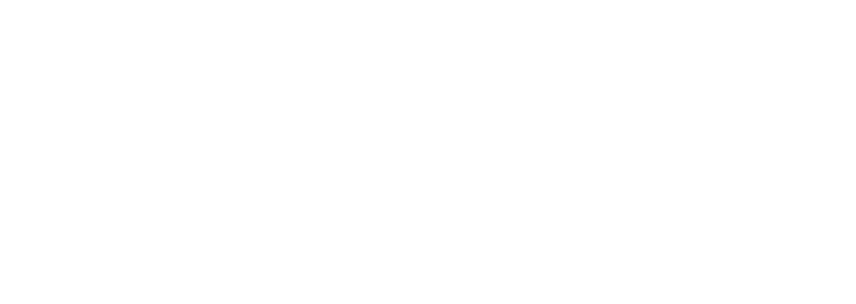
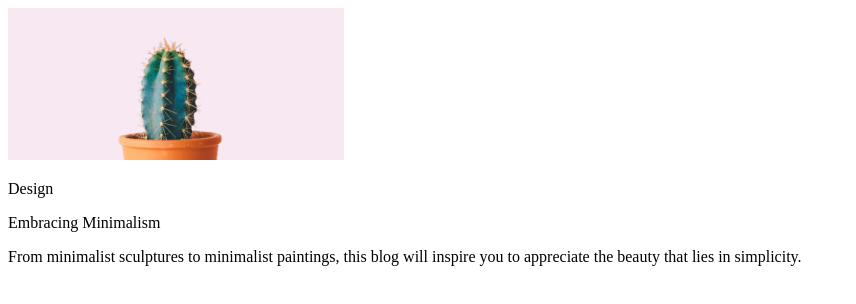
Before and after one commit to Dan-code25/Minimal-Blog-Card, a plain HTML site: page index.html in a window 1280 px wide. Shown: the whole page, without its empty margins (0-856 px from the left). Drawn offline with Linux system fonts and the light colour scheme.

Commit message:
updated html file

```diff
--- a/index.html
+++ b/index.html
@@ -7,7 +7,15 @@
 </head>
 <body>
   <div class="card">
-    <img src="" alt="">
+    <img src="./Cactus.jpg" alt="Cactus">
+    <div id="design-box">
+      <p>Design</p>
+    </div>
+    <div class="content-box">
+      <p id="title">Embracing Minimalism</p>
+      <p id="description">From minimalist sculptures to minimalist paintings, this blog will inspire you to appreciate the beauty that lies in
+      simplicity.</p>
+    </div>
   </div>
 </body>
 </html>
```
